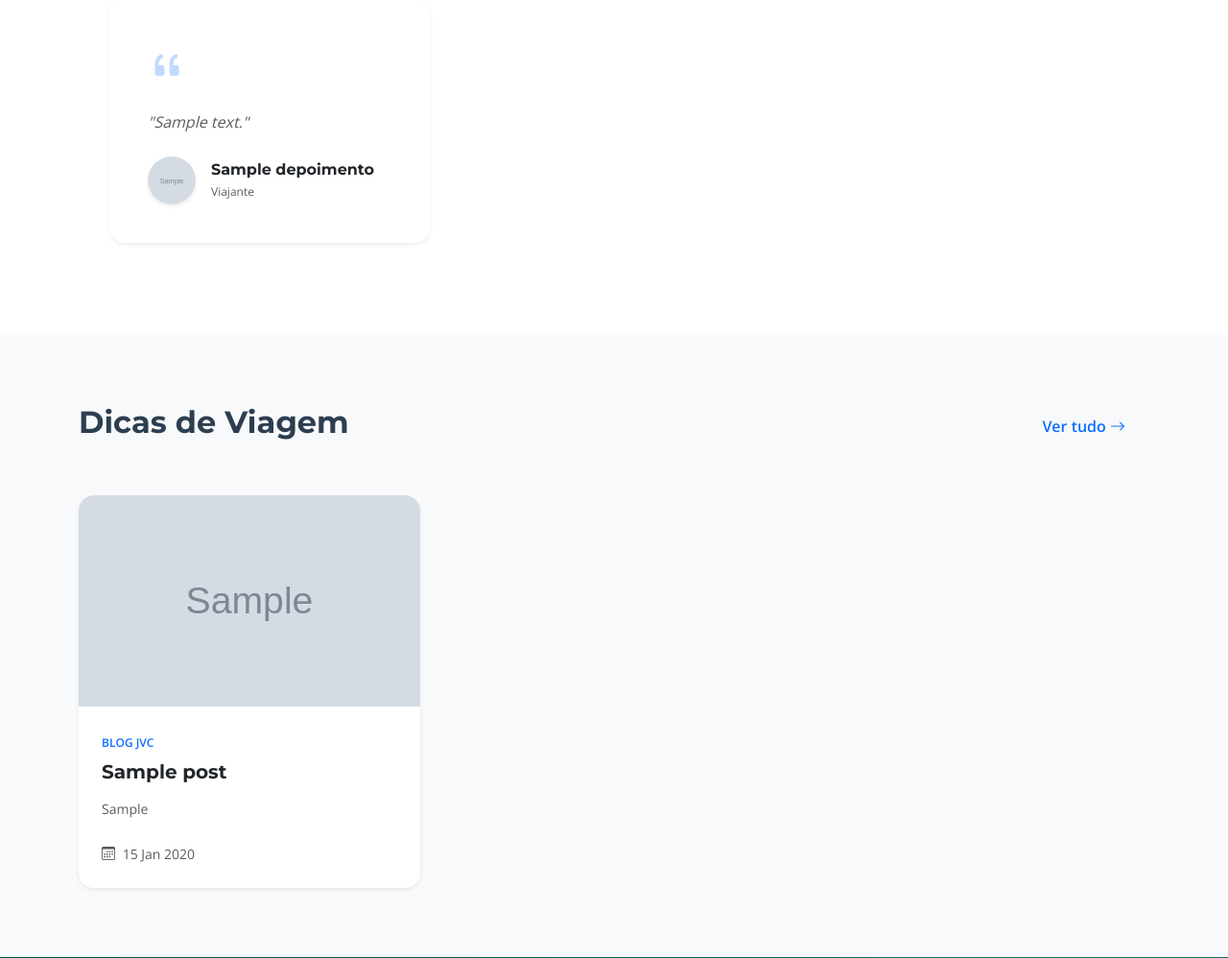
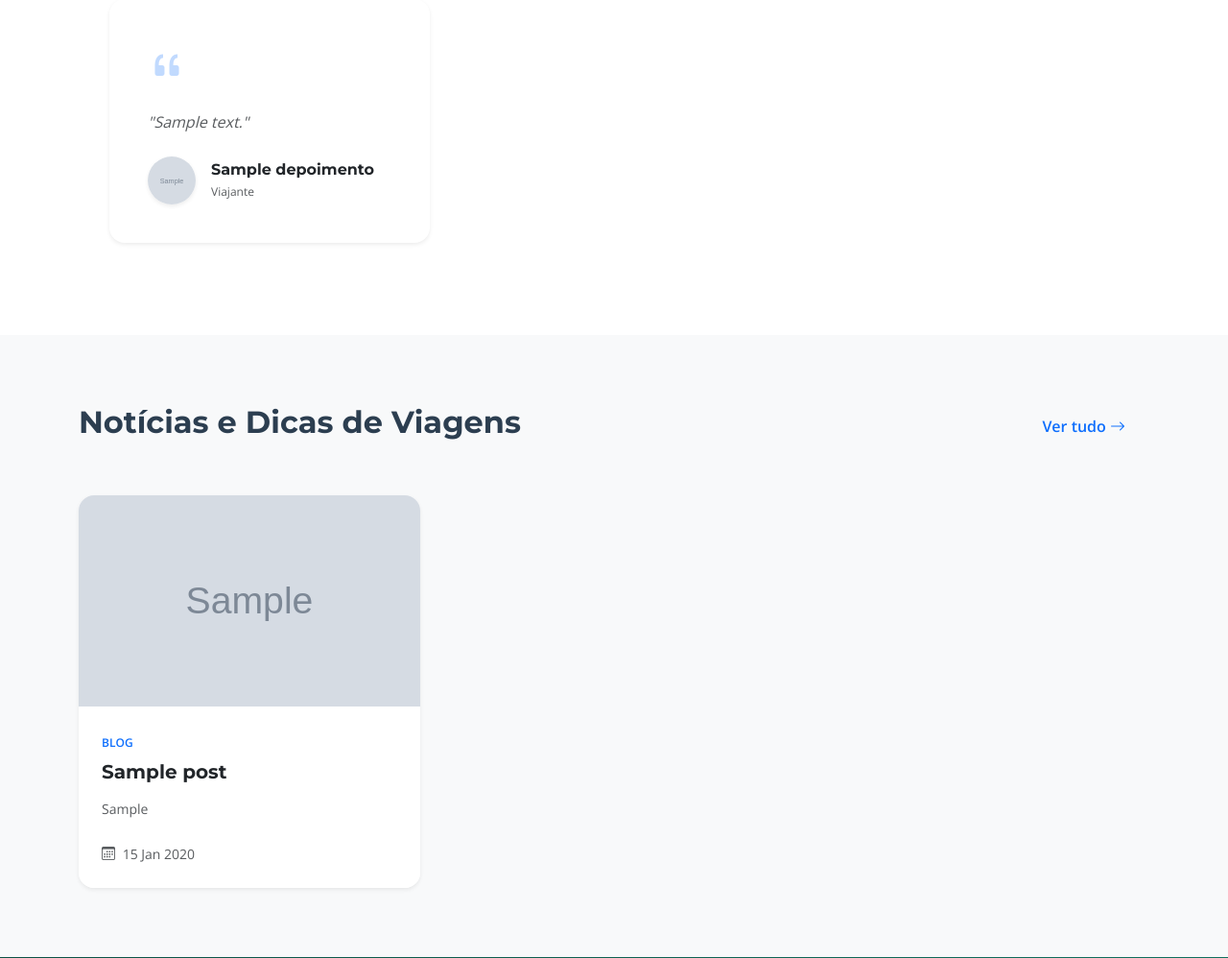
Before and after one commit to johnvictoral/maceio_tour, a Django app: page / in a window 1280 px wide. Shown: the part 2385-3383 px from the top of the page at 96% size. Run offline with Django 5.2, Linux system fonts and the light colour scheme; tables that the repository leaves empty hold one stand-in row (values such as "Sample post"); grey boxes marked "Sample" are stand-in pictures.

Commit message:
alteracao numerowhatapp

```diff
--- a/core/templates/core/home.html
+++ b/core/templates/core/home.html
@@ -184,7 +184,7 @@
 <section id="blog-home" class="py-5 bg-light">
   <div class="container py-4">
     <div class="d-flex justify-content-between align-items-center mb-5">
-        <h2 class="fw-bold">Dicas de Viagem</h2>
+        <h2 class="fw-bold">Notícias e Dicas de Viagens</h2>
         <a href="{% url 'lista_de_posts' %}" class="btn btn-link text-decoration-none fw-bold">Ver tudo <i class="bi bi-arrow-right"></i></a>
     </div>
     <div class="row g-4">
@@ -193,7 +193,7 @@
           <div class="card h-100 border-0 shadow-sm rounded-4 overflow-hidden">
             {% if post.imagem_destaque %}<img src="{{ post.imagem_destaque.url }}" class="card-img-top" style="height: 220px; object-fit: cover;">{% endif %}
             <div class="card-body p-4">
-              <small class="text-primary fw-bold text-uppercase" style="font-size: 0.75rem;">Blog JVC</small>
+              <small class="text-primary fw-bold text-uppercase" style="font-size: 0.75rem;">Blog</small>
               <h5 class="card-title fw-bold mt-2 mb-3"><a href="{% url 'detalhe_do_post' slug=post.slug %}" class="text-dark text-decoration-none stretched-link">{{ post.titulo }}</a></h5>
               <p class="card-text text-muted small">{{ post.conteudo|truncatewords:20|striptags }}</p>
             </div>
@@ -207,7 +207,7 @@
   </div>
 </section>
 
-<a href="https://wa.me/5582999999999" class="btn-whatsapp-float" target="_blank"><i class="bi bi-whatsapp"></i></a>
+<a href="https://wa.me/5582999325548" class="btn-whatsapp-float" target="_blank"><i class="bi bi-whatsapp"></i></a>
 
 <script src="https://cdn.jsdelivr.net/npm/swiper@11/swiper-bundle.min.js"></script>
 
```
